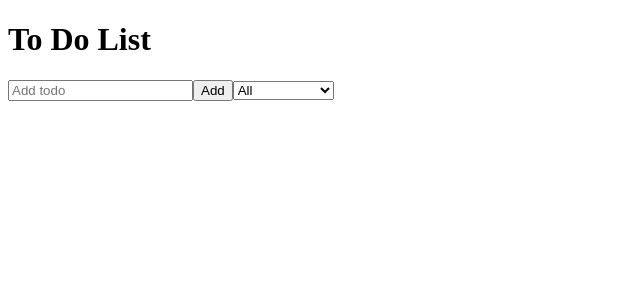
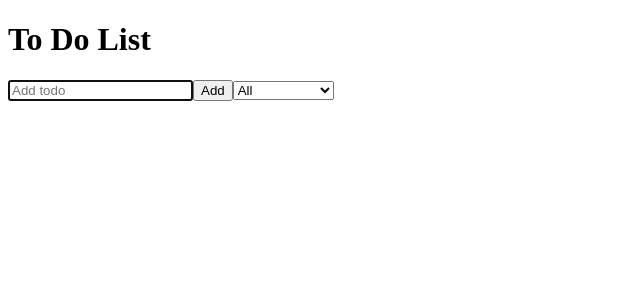
Before and after one commit to Hoang0211/to-do-list, a React (Create React App) app: page / in a window 1280 px wide. Shown: the top 300 px of the page, without its empty margins (0-640 px from the left). Built offline with nearby package versions, Linux system fonts and the light colour scheme.

Commit message:
add focus when start and after adding

```diff
--- a/src/App.js
+++ b/src/App.js
@@ -1,4 +1,4 @@
-import React, { useState, useEffect } from "react";
+import React, { useState, useEffect, useRef } from "react";
 
 import TodoForm from "./components/TodoForm";
 import Todo from "./components/Todo";
@@ -9,8 +9,11 @@ function App() {
   const [filterStatus, setFilterStatus] = useState("all");
   const [filteredTodos, setFilteredTodos] = useState([]);
 
+  const todoInputRef = useRef();
+
   useEffect(() => {
     getFromLocal();
+    todoInputRef.current.focus();
   }, []);
 
   useEffect(() => {
@@ -30,6 +33,7 @@ function App() {
       { id: new Date().getTime(), content: todoInput, completed: false },
     ]);
     setTodoInput("");
+    todoInputRef.current.focus();
   };
 
   const changeFilterStatusHandler = (e) => {
@@ -51,6 +55,7 @@ function App() {
   const saveToLocal = () => {
     localStorage.setItem("todos", JSON.stringify(todos));
   };
+
   const getFromLocal = () => {
     if (localStorage.getItem("todos") === null) {
       localStorage.setItem("todos", JSON.stringify([]));
@@ -64,6 +69,7 @@ function App() {
       <h1 className="title">To Do List</h1>
       <div className="wrapper">
         <TodoForm
+          todoInputRef={todoInputRef}
           todoInput={todoInput}
           todoInputChangeHandler={todoInputChangeHandler}
           addTodoHandler={addTodoHandler}
--- a/src/components/TodoForm.js
+++ b/src/components/TodoForm.js
@@ -7,6 +7,7 @@ function TodoForm(props) {
         placeholder="Add todo"
         value={props.todoInput}
         onChange={props.todoInputChangeHandler}
+        ref={props.todoInputRef}
       />
       <button className="todo-add" onClick={props.addTodoHandler}>
         Add
```
